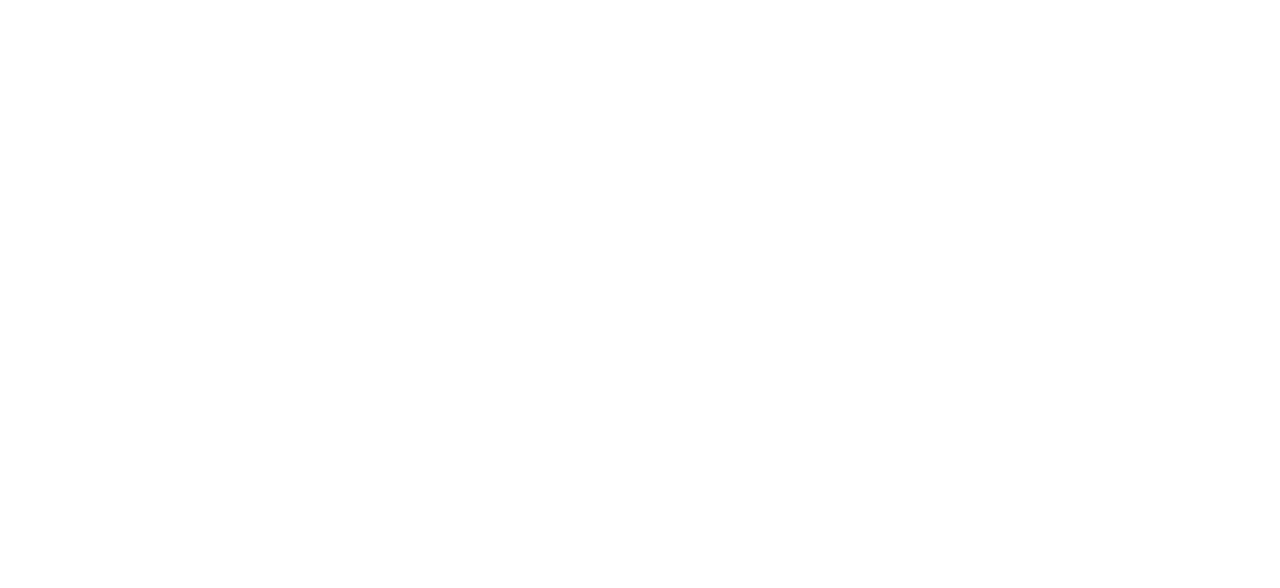
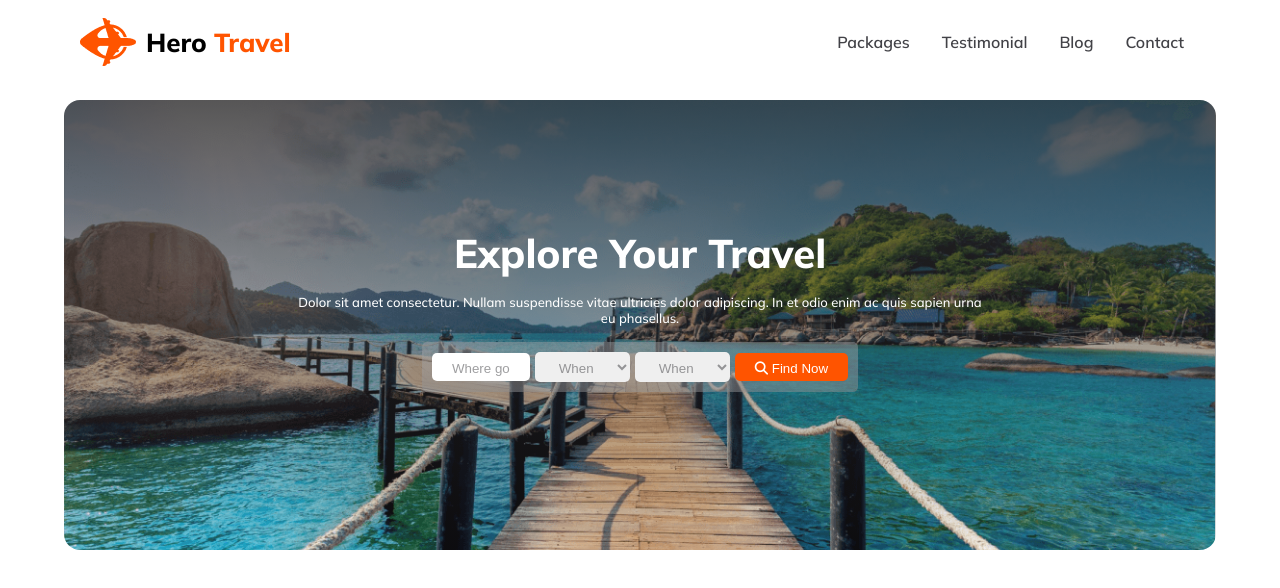
Before and after one commit to ahbab-zaman/Hero-Travel-Website, a plain HTML site: page index.html in a window 1280 px wide. Drawn offline with Linux system fonts and the light colour scheme.

Commit message:
finish header section

```diff
--- a/index.html
+++ b/index.html
@@ -5,8 +5,53 @@
     <meta name="viewport" content="width=device-width, initial-scale=1.0">
     <title>Hero Travel</title>
     <link rel="stylesheet" href="./styles/style.css">
+    <link rel="stylesheet" href="./styles/responsive.css">
+    <!-- font awesome cdn -->
+    <script src="https://kit.fontawesome.com/daf73e6806.js" crossorigin="anonymous"></script>
 </head>
-<body>
+<body class="special-font">
+    <!-- header starts here -->
 
+    <header>
+        <nav class="nav-container container flexbox">
+            <div class="nav-logo flexbox">
+                <img src="Images/Group 40071 (2).png" alt="">
+                <h1 class="nav-title">Hero <span class="travel">Travel</span></h1>
+            </div>
+            <div class="nav-links flexbox">
+                <li>Packages</li>
+                <li>Testimonial</li>
+                <li>Blog</li>
+                <li>Contact</li>
+            </div>
+            <div class="menubar">
+                <i class="fa-solid fa-bars"></i>
+            </div>
+        </nav>
+
+
+        <div class="banner-container container">
+           <div class="banner-content flexbox">
+                <h1 class="banner-title">Explore Your Travel</h1>
+            <p class="common-description">Dolor sit amet consectetur. Nullam suspendisse vitae ultricies dolor adipiscing. In et odio enim ac quis sapien urna eu phasellus.</p>
+            <div class="banner-buttons flexbox">
+                <button class="where-btn">Where go</button>
+                <select name="when" id="">
+                    <option value="when">When</option>
+                </select>
+                </option>
+                <select name="when" id="">
+                    <option value="when">When</option>
+                </select>
+                </option>
+                <button class="search-btn">
+                    <i class="fa-solid fa-magnifying-glass"></i> Find Now
+                </button>
+            </div>
+           </div>
+        </div>
+    </header>
+
+    <!-- header ends here -->
 </body>
 </html>
--- /dev/null
+++ b/styles/responsive.css
@@ -0,0 +1,40 @@
+@media screen and (max-width:576px) {
+    .nav-links{
+        display: none;
+    }
+    .nav-logo{
+        gap: 5px;
+    }
+    .nav-title{
+        font-size: 20px;
+        font-weight: 800;
+    }
+    .nav-logo img{
+        width: 40px;
+    }
+    .menubar{
+        display: block;
+    }
+    .banner-buttons{
+        flex-direction: column;
+    }
+    .banner-content{
+        padding-top: 1rem;
+        width: 90%;
+    }
+    .banner-buttons{
+        width: 90%;
+    }
+    .banner-buttons .where-btn{
+        padding: 8px 106px 8px 4px;
+    }
+    .banner-buttons .search-btn{
+        padding: 8px 106px 8px 4px;
+    }
+    .banner-buttons button,select{
+        width: 100%;
+    }
+    .banner-container{
+        height: 400px;
+    }
+}
--- a/styles/style.css
+++ b/styles/style.css
@@ -0,0 +1,113 @@
+@import url('https://fonts.googleapis.com/css2?family=Mulish:ital,wght@0,200..1000;1,200..1000&display=swap');
+
+/* common codes */
+*{
+    margin: 0;
+    padding: 0;
+    box-sizing: border-box;
+    list-style: none;
+}
+.special-font{
+    font-family: "Mulish", sans-serif;
+}
+.container{
+    width: 90%;
+    margin: 0 auto;
+}
+.flexbox{
+    display: flex;
+}
+.common-description{
+    font-size: 13px;
+    font-weight: 500;
+}
+.primary-color{
+    color: #131318;
+}
+.secondary-color{
+    color: #5A5A5D;
+}
+/* common codes */
+
+/* header css */
+
+.nav-container{
+    justify-content: space-between;
+    align-items: center;
+    padding: 1rem;
+}
+.nav-logo{
+    justify-content: center;
+    align-items: center;
+    gap: 10px;
+}
+.nav-title{
+    font-size: 26px;
+    font-weight: 800;
+}
+.travel{
+    color: #FF5400;
+}
+.nav-links li{
+    padding: 1rem;
+    font-weight: 600;
+    color: #424247;
+}
+.menubar {
+    display: none;
+}
+.banner-container{
+    background-image:linear-gradient(rgba(46, 45, 45, 0.8)2px,
+    rgba(112, 108, 108, 0.09) 100%, rgba(78, 76, 76, 0.50)),
+    url('../Images/Group\ 13\ \(1\)\ \(1\).png');
+    height: 450px;
+    background-repeat: no-repeat;
+    background-position: center;
+    background-size: cover;
+    margin-top: 1rem;
+    margin-bottom: 1rem;
+    border-radius: 1rem;
+}
+.banner-content{
+    flex-direction: column;
+    justify-content: center;
+    align-items: center;
+    gap: 1rem;
+    width: 60%;
+    margin: auto;
+    padding-top: 8rem;
+    text-align: center;
+    color: #ffffff;
+}
+.banner-title{
+    font-size: 2.5rem;
+    font-weight: 800;
+}
+.banner-buttons{
+    background: linear-gradient(rgba(19, 19, 24, 0.182)50%, #1313183d)70%, rgba(255, 255, 255, 0.344)100%;
+    padding: 10px;
+    border-radius: 5px;
+    gap: 5px;
+    justify-content: center;
+    align-items: center;
+}
+.banner-buttons button{
+    border: none;
+    border-radius: 5px;
+    padding:8px 20px 5px;
+}
+.banner-buttons select{
+    border: none;
+    border-radius: 5px;
+    padding: 8px 20px 5px;
+    color: #13131869;
+}
+.where-btn{
+    color: #13131869;
+    background-color: #fff;
+}
+.search-btn{
+    background-color: #FF5400;
+    color: #fff;
+}
+/* header css */
```
